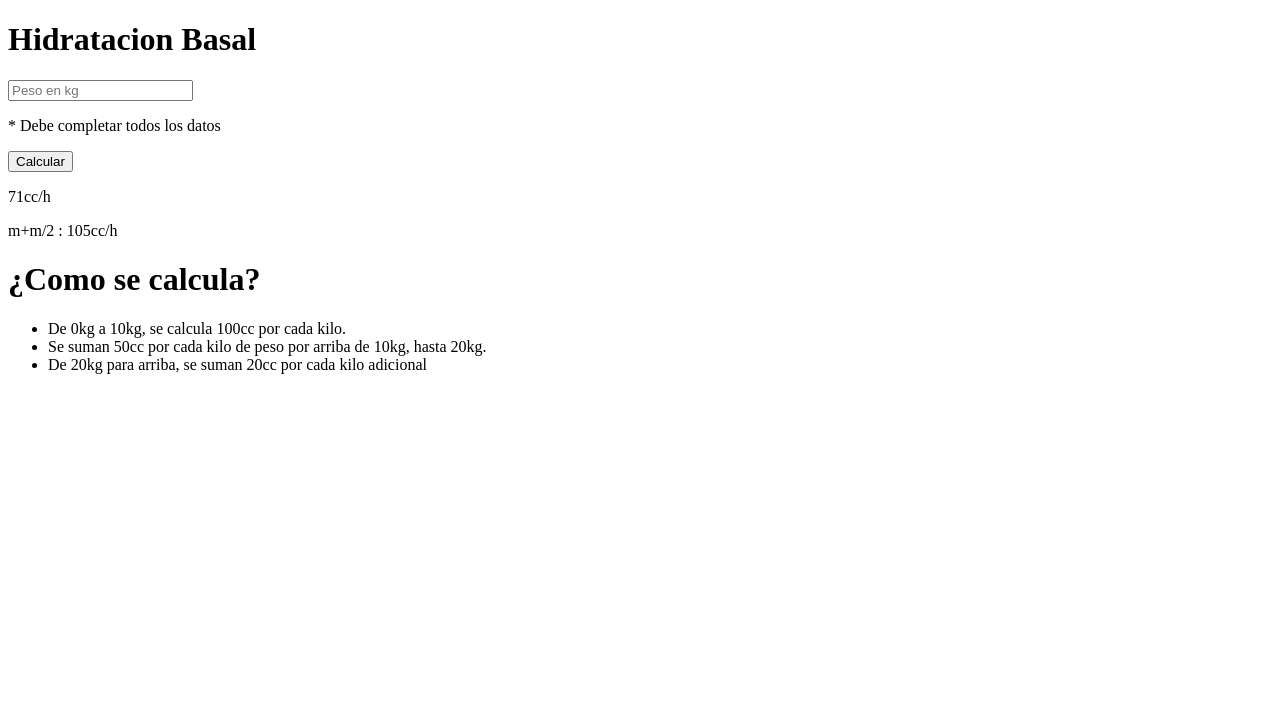
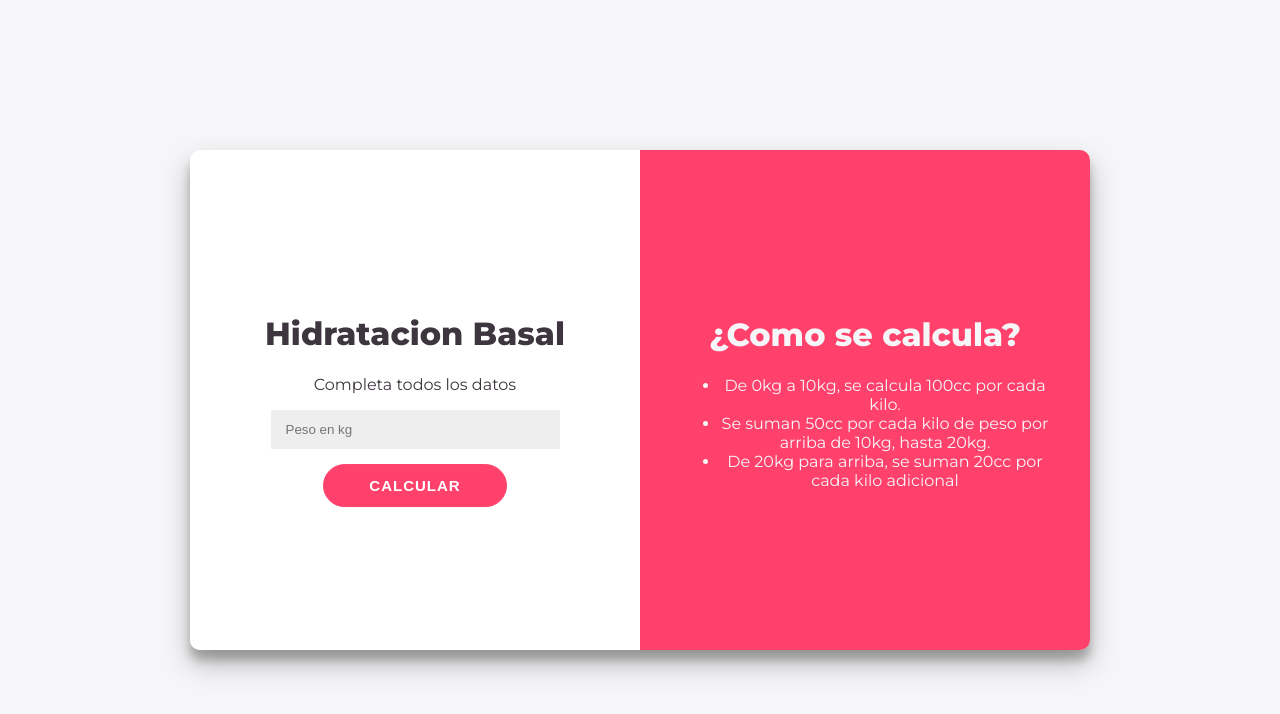
Before and after one commit to ChomynNicolas/Calculadora-Basal, a plain HTML site: page index.html in a window 1280 px wide. Drawn offline with Linux system fonts and the light colour scheme.

Commit message:
actualizando la calculadora
agregando estilos a la pagina web con css

```diff
--- a/index.html
+++ b/index.html
@@ -1,27 +1,36 @@
 <!DOCTYPE html>
 <html>
+
 <head>
     <title>Calculadora de Hidratacion</title>
+    <link rel="stylesheet" href="./style.css" />
+    <script src="script.js" defer></script>
 </head>
+
 <body>
-    <div>
-        <div>
+    <div id="contenedor">
+        <div id="calculadora">
+            <div class="contenido">
                 <h1>Hidratacion Basal</h1>
-            <input type="number" placeholder="Peso en kg" />
-            <p>* Debe completar todos los datos</p>
-            <button>Calcular</button>
-            <p>71cc/h</p>
-            <p>m+m/2 : 105cc/h</p>
+           <p class="item">Completa todos los datos</p>
+                <input class="item" id="peso" type="number" placeholder="Peso en kg" />
+                <p class="item" id="error">Debe completar todos los datos</p>
+                <button class="item" id="calcular">Calcular</button>
+                <p class="item resultado" id="flu">71cc/h</p>
+                <p class="item resultado" id="man">m+m/2 : 105cc/h</p>
             </div>
-        <div>
+        </div>
+        <div id="detalle">
+            <div class="contenido">
                 <h1>¿Como se calcula?</h1>
                 <ul>
        <li>De 0kg a 10kg, se calcula 100cc por cada kilo.</li>
                     <li>Se suman 50cc por cada kilo de peso por arriba de 10kg, hasta 20kg.</li>
             <li>De 20kg para arriba, se suman 20cc por cada kilo adicional</li>
-
                    </ul>
             </div>
         </div>
+    </div>
 </body>
+
 </html>
--- /dev/null
+++ b/style.css
@@ -0,0 +1,76 @@
+@import url('https://fonts.googleapis.com/css?family=Montserrat:400,800');
+
+body{
+    background: #f6f5f7;
+    font-family: 'Montserrat', sans-serif;
+    color: #3E363F;
+}
+#contenedor {
+    width: 900px;
+    height: 500px;
+    text-align: center;
+    position: absolute;
+    inset: 0;
+    margin: auto;
+    border-radius: 10px;
+    overflow: hidden;
+    box-shadow: 0 14px 28px rgba(0,0,0,0.25),
+    0 10px 10px rgba(0,0,0,0.22);
+}
+#calculadora{
+    background: white;
+    width: 50%;
+    height: 100%;
+    float: left;
+}
+#detalle{
+    background: #FF416C;
+    width: 50%;
+    height: 100%;
+    float: right;
+    color: #f6f5f7;
+
+}
+.contenido{
+    position: relative;
+    top: 50%;
+    transform: translateY(-50%);
+    overflow: hidden;
+    padding: 40px;
+}
+input{
+    width: 70%;
+    padding: 12px 15px;
+    border: none;
+    background-color: #eee;
+    margin-bottom: 15px;
+
+}
+button{
+    font-size: 15px;
+	font-weight: bold;
+	padding: 12px 45px;
+	border-radius: 30px;
+	background-color: #FF416C;
+	border: 1px solid #FF416C;
+	color: #FFFFFF;
+	text-transform: uppercase;
+	letter-spacing: 1px;
+	transition: transform 20ms ease-in;
+    }
+button:active{
+    transform: scale(0.95);
+}
+#error{
+    color: red;
+    font-weight: bold;
+    display: none;
+
+}
+.resultado{
+    color: #0A81D1;
+    font-weight: bold;
+    font-size: 25px;
+    margin-bottom: 5px;
+    display: none;
+}
```
Lines whose indentation alone changed are shown as unchanged.
